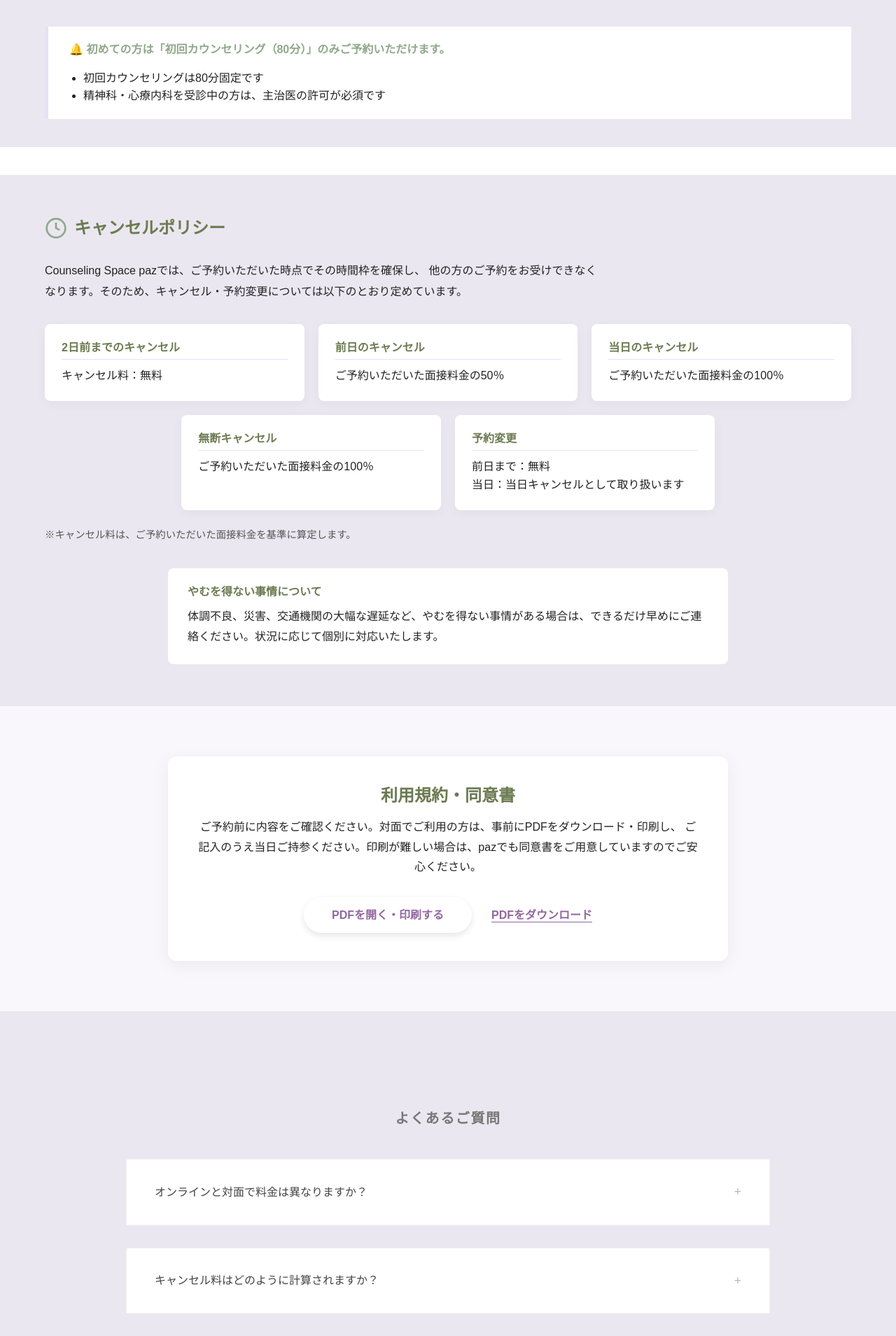
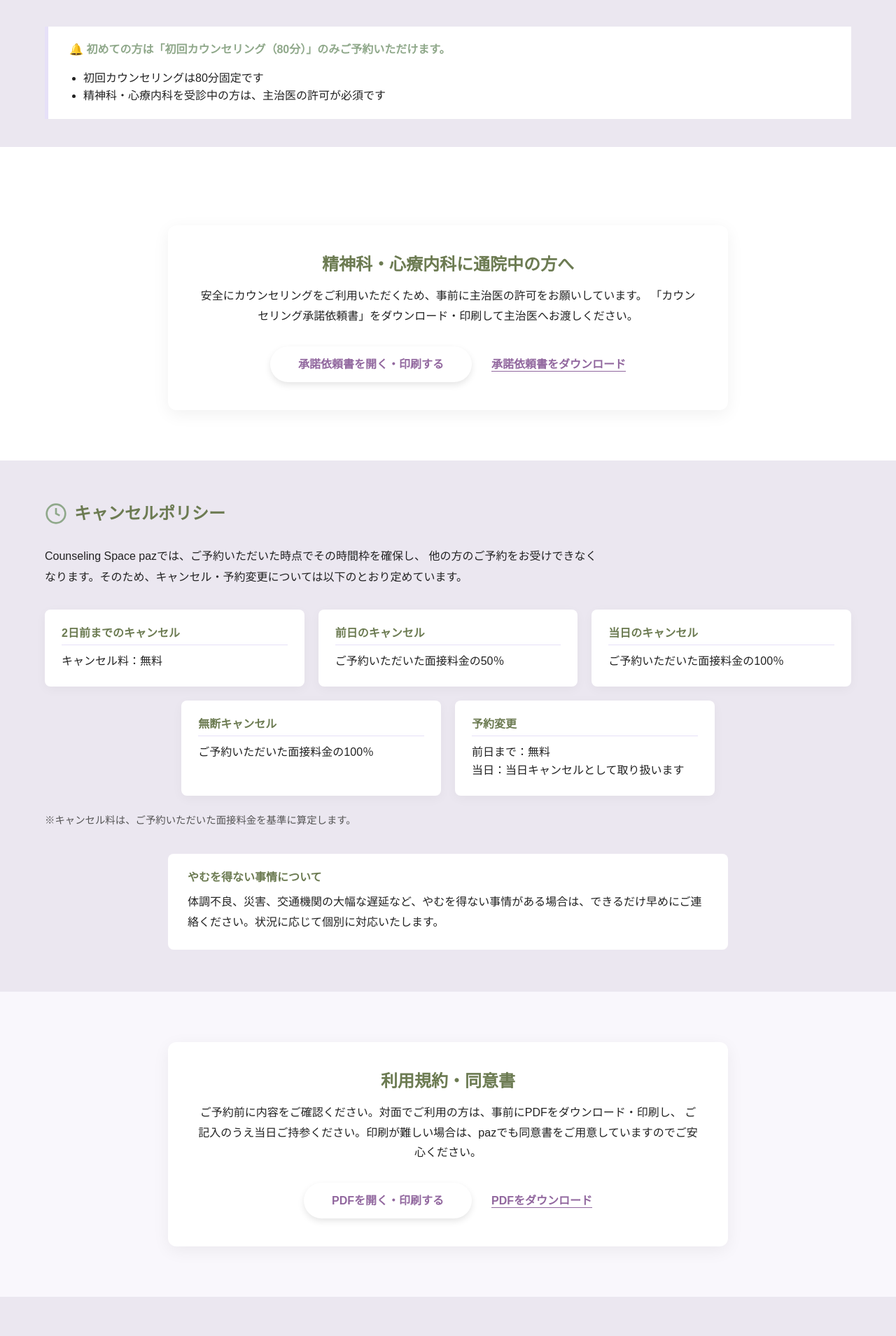
Before and after one commit to counselingspacepaz-gif/paz-site, a Jekyll site: the page built from booking/index.html, in a window 1280 px wide. Shown: the part 1139-3048 px from the top of the page at 70% size. Built offline with Jekyll 4.4.1, drawn with Linux system fonts in a browser that asks for light colours; some web fonts are replaced.

Commit message:
Add physician approval form download

```diff
--- a/_config.yml
+++ b/_config.yml
@@ -25,7 +25,7 @@ plugins:
 
 # --- キャッシュバスター ---
 # 修正日基準で更新（ブラウザに最新のCSSを認識させる）
-asset_version: "20260909-2"
+asset_version: "20260929-1"
 
 # --- デフォルト設定 ---
 defaults:
--- a/assets/css/styles.css
+++ b/assets/css/styles.css
@@ -396,6 +396,9 @@ h1, h2, h3, h4 { font-weight: 700; color: var(--color-secondary); line-height: 1
 .section--terms {
     padding: 72px 0;
     background: #f9f7fc;
+}
+.section--request-letter {
+    background: #fff;
 }
 .terms-card {
     max-width: 800px;
--- a/booking/index.html
+++ b/booking/index.html
@@ -51,6 +51,31 @@ title: ご予約
                     <li>初回カウンセリングは80分固定です</li>
                     <li>精神科・心療内科を受診中の方は、主治医の許可が必須です</li>
                 </ul>
+            </div>
+        </div>
+    </section>
+
+    <section class="section--terms section--request-letter" aria-labelledby="request-letter-title">
+        <div class="inner">
+            <div class="terms-card">
+                <h2 id="request-letter-title">精神科・心療内科に通院中の方へ</h2>
+                <p>
+                    安全にカウンセリングをご利用いただくため、事前に主治医の許可をお願いしています。
+                    「カウンセリング承諾依頼書」をダウンロード・印刷して主治医へお渡しください。
+                </p>
+                <div class="terms-actions">
+                    <a href="{{ '/contents/counseling-request-letter.pdf' | relative_url }}"
+                       class="btn btn--secondary"
+                       target="_blank"
+                       rel="noopener noreferrer">
+                        承諾依頼書を開く・印刷する
+                    </a>
+                    <a href="{{ '/contents/counseling-request-letter.pdf' | relative_url }}"
+                       class="terms-download"
+                       download="Counseling-Space-paz_カウンセリング承諾依頼書.pdf">
+                        承諾依頼書をダウンロード
+                    </a>
+                </div>
             </div>
         </div>
     </section>
```
